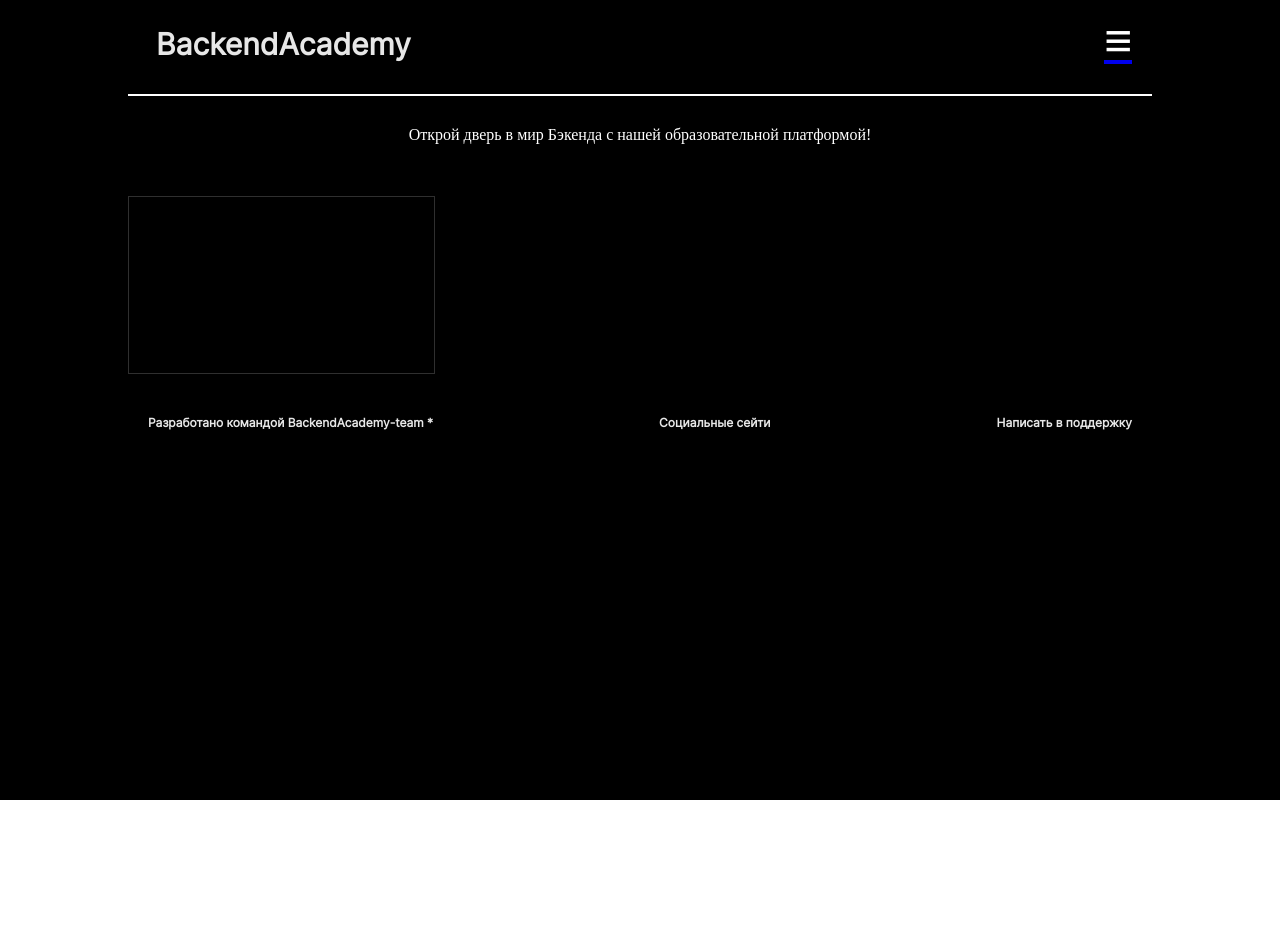
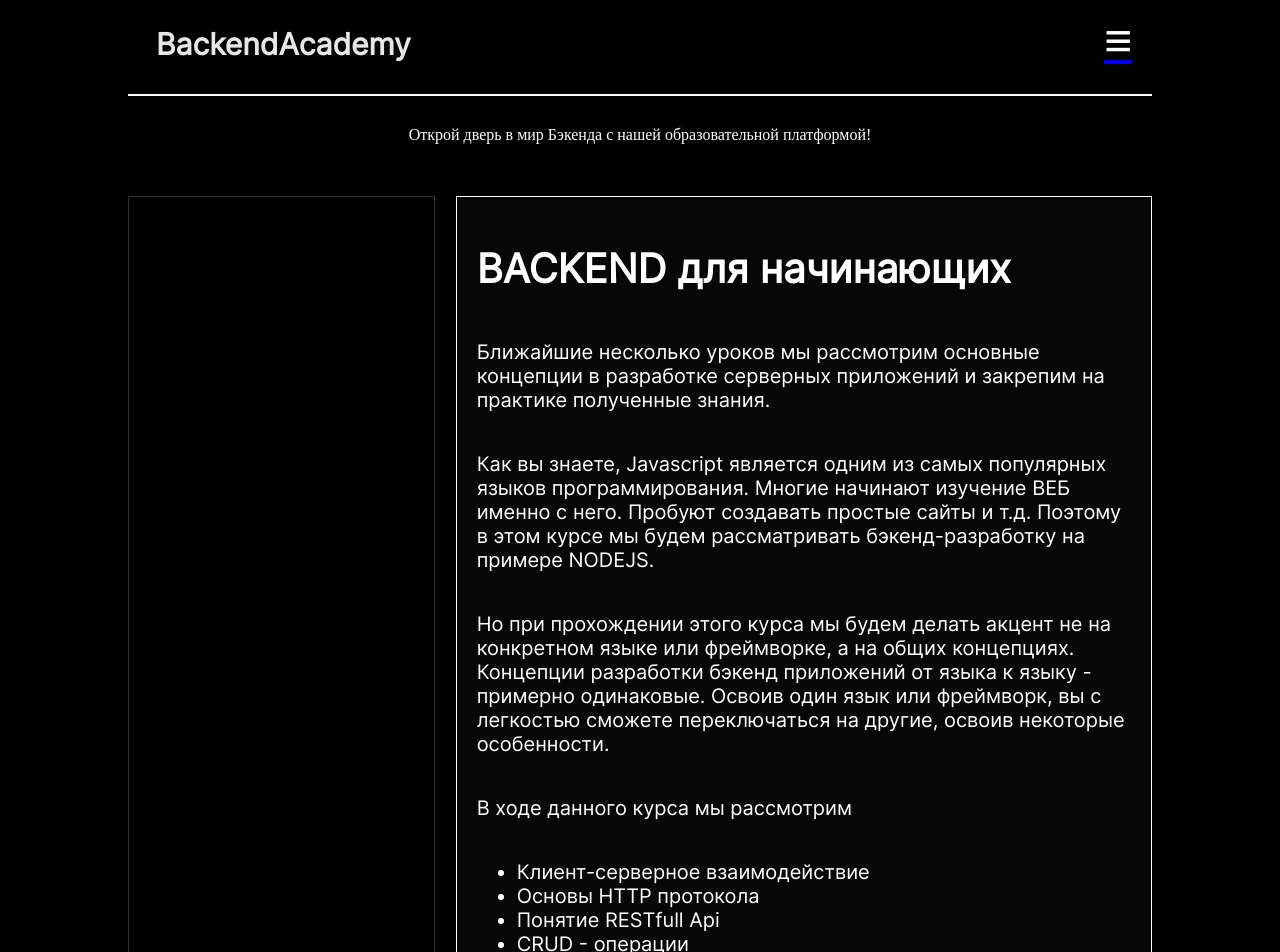
Before and after one commit to YuriyEG/BackendAcademy-team, a React (Create React App) app: page / in a window 1280 px wide. Shown: the top 952 px of the page. Before the commit the page ends 800 px from the top, so only its background shows below. Built offline with nearby package versions, Linux system fonts and the light colour scheme.

Commit message:
lessonCard content creation started

```diff
--- a/src/components/App/App.js
+++ b/src/components/App/App.js
@@ -80,7 +80,7 @@ export const App = () => {
           <div className={styles.app__main}>
             <div className={styles.app__aside}></div>
             <div className={styles.app__content}>
-              <Route path={`${routerPaths.lessons}/:id`} render={() => <LessonCard />} exact />
+              <Route path={`${routerPaths.base}`} render={() => <LessonCard />} exact />
               <Route
                 path={`${routerPaths.lessons}`}
                 render={() => (
--- a/src/components/LessonCard/LessonCard.js
+++ b/src/components/LessonCard/LessonCard.js
@@ -5,32 +5,30 @@ import styles from './LessonCard.module.css';
 const LessonCard = () => {
   return (
     <div className={styles.lessonCard}>
-      Петя при выезде из Москвы, оставив своих родных, присоединился к своему полку и скоро после этого был взят
-      ординарцем к генералу, командовавшему большим отрядом. Со времени своего производства в офицеры, и в особенности с
-      поступления в действующую армию, где он участвовал в Вяземском сражении, Петя находился в постоянно
-      счастливо-возбужденном состоянии радости на то, что он большой, и в постоянно восторженной поспешности не
-      пропустить какого-нибудь случая настоящего геройства. Он был очень счастлив тем, что он видел и испытал в армии,
-      но вместе с тем ему все казалось, что там, где его нет, там-то теперь и совершается самое настоящее, геройское. И
-      он торопился поспеть туда, где его не было.{' '}
-      <img
-        src="https://encrypted-tbn0.gstatic.com/images?q=tbn:ANd9GcReWigObCg7ZtupjsFWb3zvIE0yPWwf9xN6ErcvYSxjumgK2rLDaDxKCZN8uWtrOqsvhO4&usqp=CAU"
-        alt="kartinka"
-        width="100%"
-      />
-      Когда 21-го октября его генерал выразил желание послать кого-нибудь в отряд Денисова, Петя так жалостно просил,
-      чтобы послать его, что генерал не мог отказать. Но, отправляя его, генерал, поминая безумный поступок Пети в
-      Вяземском сражении, где Петя, вместо того чтобы ехать дорогой туда, куда он был послан, поскакал в цепь под огнем
-      французов и выстрелил там два раза из своего пистолета, — отправляя его, генерал именно запретил Пете участвовать
-      в каких бы то ни было действиях Денисова. От этого-то Петя покраснел и смешался, когда Денисов спросил, можно ли
-      ему остаться. До выезда на опушку леса Петя считал, что ему надобно, строго исполняя свой долг, сейчас же
-      вернуться. Но когда он увидал французов, увидал Тихона, узнал, что в ночь непременно атакуют, он, с быстротою
-      переходов молодых людей от одного взгляда к другому, решил сам с собою, что генерал его, которого он до сих пор
-      очень уважал, — дрянь, немец, что Денисов герой, и эсаул герой, и что Тихон герой, и что ему было бы стыдно уехать
-      от них в трудную минуту. Уже смеркалось, когда Денисов с Петей и эсаулом подъехали к караулке. В полутьме
-      виднелись лошади в седлах, казаки, гусары, прилаживавшие шалашики на поляне и (чтобы не видели дыма французы)
-      разводившие красневший огонь в лесном овраге. В сенях маленькой избушки казак, засучив рукава, рубил баранину. В
-      самой избе были три офицера из партии Денисова, устроивавшие стол из двери. Петя снял, отдав сушить, свое мокрое
-      платье и тотчас принялся содействовать офицерам в устройстве обеденного стола.
+      <h1>BACKEND для начинающих</h1>
+      <p>
+        Ближайшие несколько уроков мы рассмотрим основные концепции в разработке серверных приложений и закрепим на
+        практике полученные знания.
+      </p>
+      <p>
+        Как вы знаете, Javascript является одним из самых популярных языков программирования. Многие начинают изучение
+        ВЕБ именно с него. Пробуют создавать простые сайты и т.д. Поэтому в этом курсе мы будем рассматривать
+        бэкенд-разработку на примере NODEJS.{' '}
+      </p>
+      <p>
+        Но при прохождении этого курса мы будем делать акцент не на конкретном языке или фреймворке, а на общих
+        концепциях. Концепции разработки бэкенд приложений от языка к языку - примерно одинаковые. Освоив один язык или
+        фреймворк, вы с легкостью сможете переключаться на другие, освоив некоторые особенности.
+      </p>
+      <p>В ходе данного курса мы рассмотрим</p>
+      <ul>
+        <li>Клиент-серверное взаимодействие</li>
+        <li>Основы HTTP протокола</li>
+        <li>Понятие RESTfull Api</li>
+        <li>CRUD - операции</li>
+        <li>Работу с базой данных</li>
+        <li>Тестирование с POSTMAN</li>
+      </ul>
     </div>
   );
 };
```
